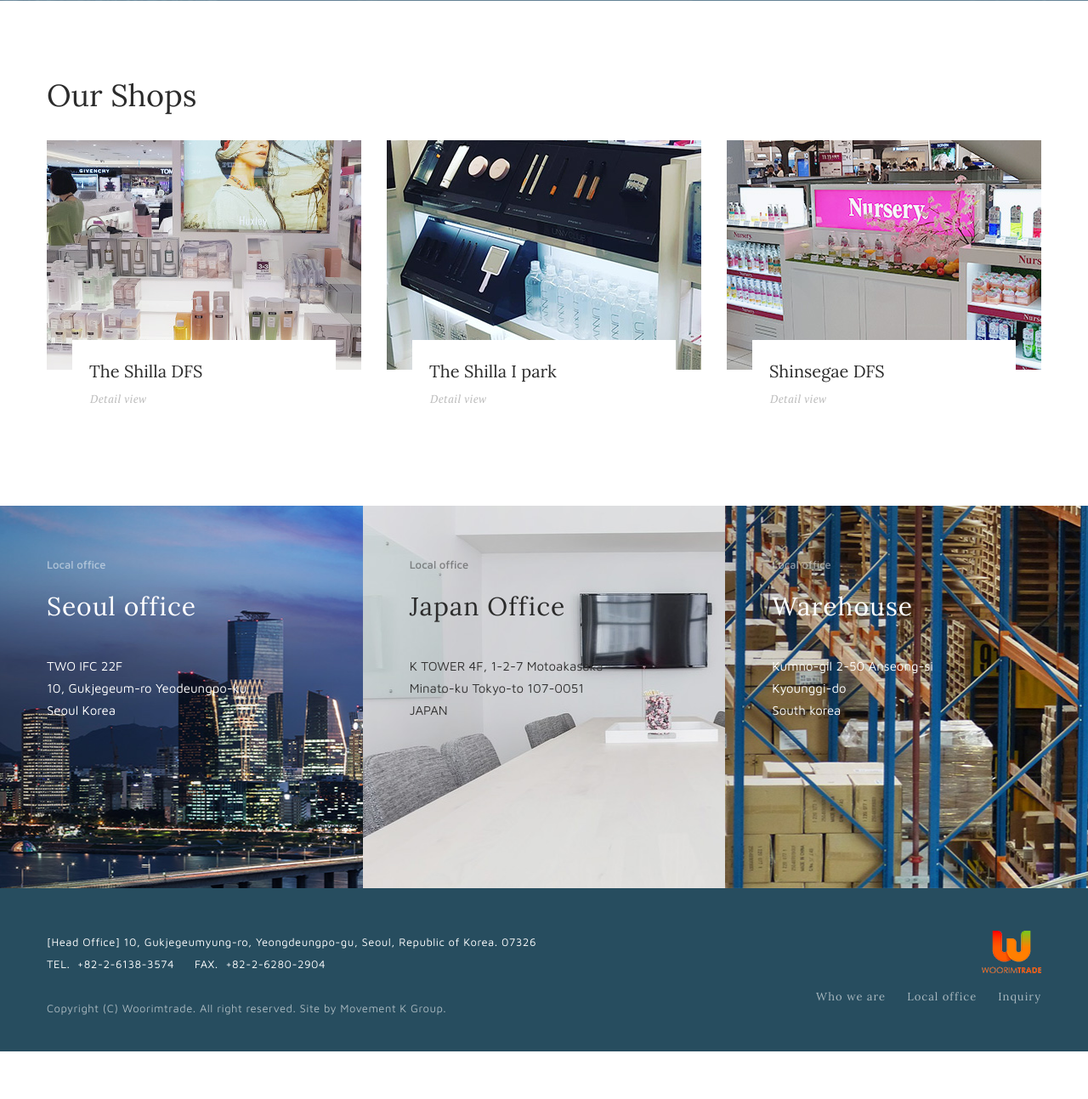
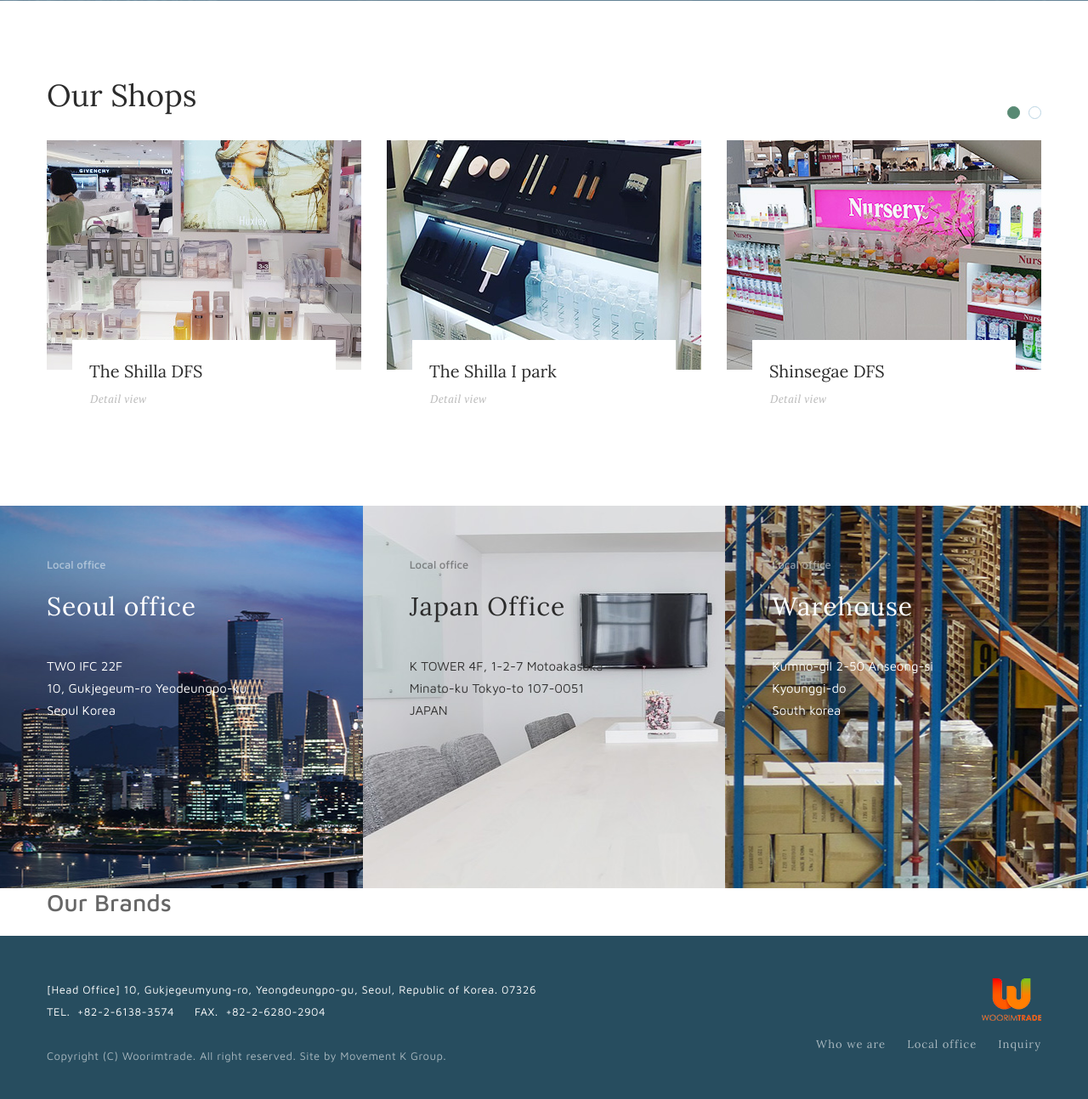
Before and after one commit to movementk/woorim, a PHP site: page / in a window 1280 px wide. Shown: the part 2300-3593 px from the top of the page at 85% size. Before the commit the page ends 3537 px from the top, so only its background shows below. Run offline with PHP 8.4, Linux system fonts and the light colour scheme; style sheets or scripts are compiled from the project's sources; some libraries are stand-ins or nearby versions.

Commit message:
our brands 작업중 . . .

```diff
--- a/assets/css/main.css
+++ b/assets/css/main.css
@@ -416,6 +416,36 @@ body {
     font-weight: 400;
     font-family: 'Lora', serif;
     margin-bottom: 30px; }
+  .our-shops .shops-list {
+    position: relative; }
+    .our-shops .shops-list .slick-dots {
+      position: absolute;
+      top: -40px;
+      right: 15px; }
+      .our-shops .shops-list .slick-dots li {
+        display: inline-block;
+        margin: 0 5px; }
+        .our-shops .shops-list .slick-dots li button {
+          display: block;
+          width: 15px;
+          height: 15px;
+          padding: 0;
+          margin: 0;
+          outline: none;
+          cursor: pointer;
+          background: none;
+          border-radius: 50%;
+          border: 1px solid #bad4e3;
+          text-indent: -999999px; }
+        .our-shops .shops-list .slick-dots li:last-child {
+          margin-right: 0; }
+        .our-shops .shops-list .slick-dots li.slick-active button {
+          border-color: #588973;
+          background-color: #588973; }
+    .our-shops .shops-list ul {
+      overflow: visible; }
+      .our-shops .shops-list ul li {
+        outline: none; }
         .our-shops .shops-list ul li figure img {
           width: 100%; }
         .our-shops .shops-list ul li figure figcaption {
--- a/assets/css/main.scss
+++ b/assets/css/main.scss
@@ -278,8 +278,42 @@
         margin-bottom: 30px;
     }
     .shops-list {
+        position: relative;
+        .slick-dots {
+            position: absolute;
+            top: -40px;
+            right: 15px;
+            li {
+                display: inline-block;
+                margin: 0 5px;
+                button {
+                    display: block;
+                    width: 15px;
+                    height: 15px;
+                    padding: 0;
+                    margin: 0;
+                    outline: none;
+                    cursor: pointer;
+                    background: none;
+                    border-radius: 50%;
+                    border: 1px solid #bad4e3;
+                    text-indent: -999999px;
+                }
+                &:last-child {
+                    margin-right: 0;
+                }
+                &.slick-active {
+                    button {
+                        border-color: #588973;
+                        background-color: #588973;
+                    }
+                }
+            }
+        }
         ul {
+            overflow: visible;
             li {
+                outline: none;
                 figure {
                     img {
                         width: 100%;
--- a/index.php
+++ b/index.php
@@ -125,6 +125,41 @@
                                 </figcaption>
                             </figure>
                         </li>
+
+                        <li class="col-4">
+                            <figure>
+                                <img src="/assets/images/main/img_shop01.jpg" alt="">
+                                <figcaption>
+                                    <div>
+                                        <h4>The Shilla DFS</h4>
+                                        <a href="#" class="btn btn-default" data-item="Detail view" role="button">Detail view</a>
+                                    </div>
+                                </figcaption>
+                            </figure>
+                        </li>
+                        <li class="col-4">
+                            <figure>
+                                <img src="/assets/images/main/img_shop02.jpg" alt="">
+                                <figcaption>
+                                    <div>
+                                        <h4>The Shilla I park</h4>
+                                        <a href="#" class="btn btn-default" data-item="Detail view" role="button">Detail view</a>
+                                    </div>
+                                </figcaption>
+                            </figure>
+                        </li>
+                        <li class="col-4">
+                            <figure>
+                                <img src="/assets/images/main/img_shop03.jpg" alt="">
+                                <figcaption>
+                                    <div>
+                                        <h4>Shinsegae DFS</h4>
+                                        <a href="#" class="btn btn-default" data-item="Detail view" role="button">Detail view</a>
+                                    </div>
+                                </figcaption>
+                            </figure>
+                        </li>
+
                     </ul>
                 </div>
             </div>
@@ -151,6 +186,43 @@
                     Kumno-gil 2-50 Anseong-si <br>Kyounggi-do <br>South korea
                 </address>
             </article>
+        </section>
+        <section class="our-brands">
+            <div class="container">
+                <h3>Our Brands</h3>
+                <div class="brand-list">
+                    <ul class="row">
+                        <li class="col-3">
+                            <a href="#">
+                                <figure>
+                                    <img src="" alt="">
+                                </figure>
+                            </a>
+                        </li>
+                        <li class="col-3">
+                            <a href="#">
+                                <figure>
+                                    <img src="" alt="">
+                                </figure>
+                            </a>
+                        </li>
+                        <li class="col-3">
+                            <a href="#">
+                                <figure>
+                                    <img src="" alt="">
+                                </figure>
+                            </a>
+                        </li>
+                        <li class="col-3">
+                            <a href="#">
+                                <figure>
+                                    <img src="" alt="">
+                                </figure>
+                            </a>
+                        </li>
+                    </ul>
+                </div>
+            </div>
         </section>
     </main>
     <?php require_once($_SERVER['DOCUMENT_ROOT'].'/inc/footer.php'); ?>
@@ -192,6 +264,17 @@
                     $('.slick-active').addClass('action');
                 });
             });
+
+
+            // shops-list slider
+            $(document).ready(function(){
+                $('.shops-list ul').slick({
+                    dots: true,
+                    arrows: false,
+                    slidesToShow: 3,
+                    slidesToScroll: 3
+                });
+            });
         })(jQuery);
     </script>
 </body>
```
Also changed, not shown: 1 other file. Lines whose indentation alone changed are shown as unchanged.
